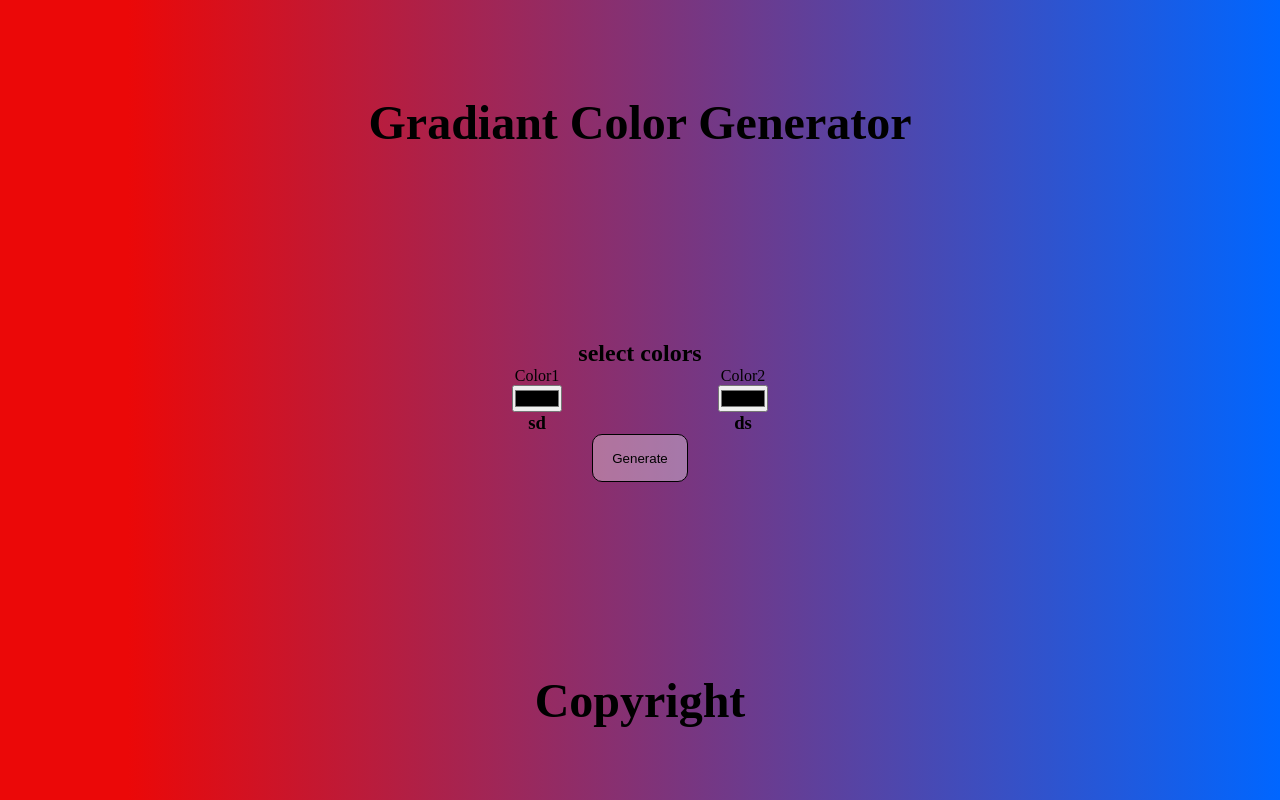
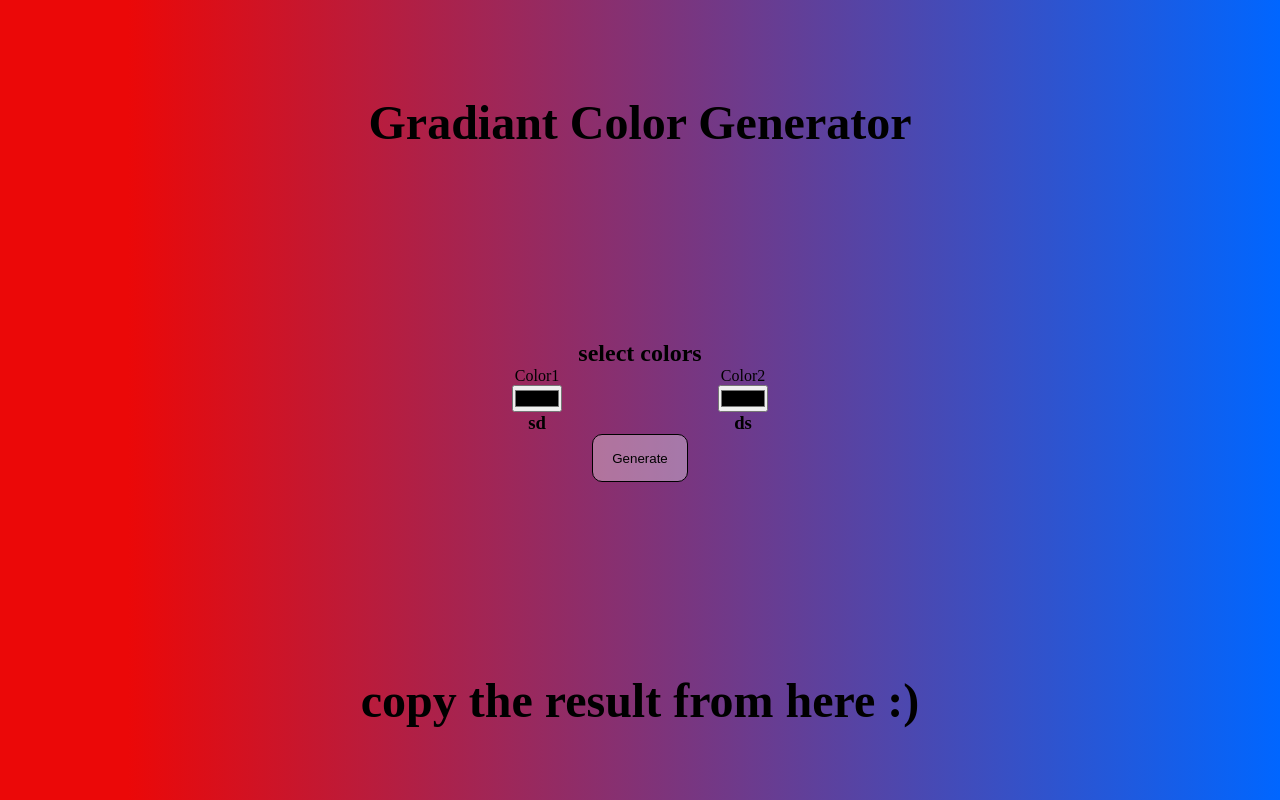
Before and after one commit to MRWOLVEY/backGroundGenerator, a plain HTML site: page index.html in a window 1280 px wide. Drawn offline with Linux system fonts and the light colour scheme.

Commit message:
Update index.html

```diff
--- a/index.html
+++ b/index.html
@@ -34,7 +34,7 @@
             </form>
         </main>
         <footer>
-            <h1 id="res">Copyright</h1>
+            <h1 id="res">copy the result from here :)</h1>
         </footer>
     </div>
 <script src="script.js"></script>
```
